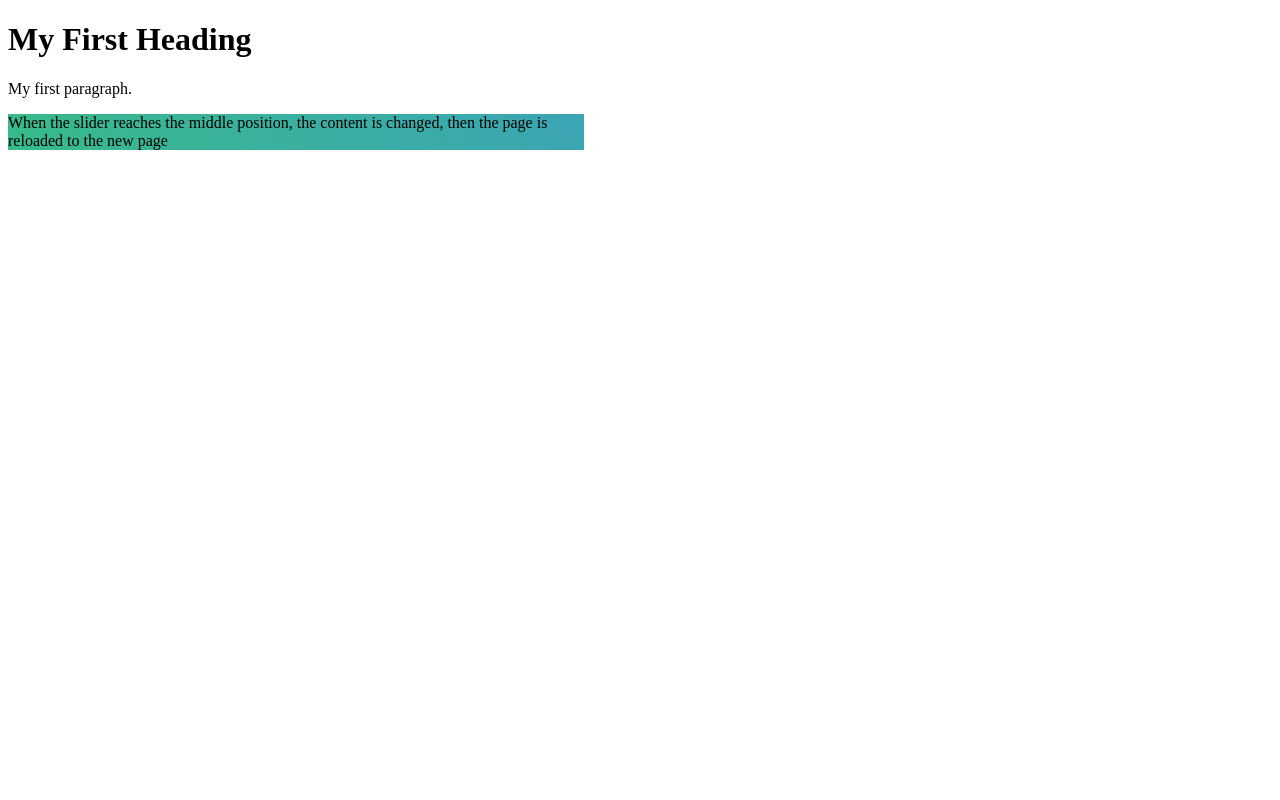
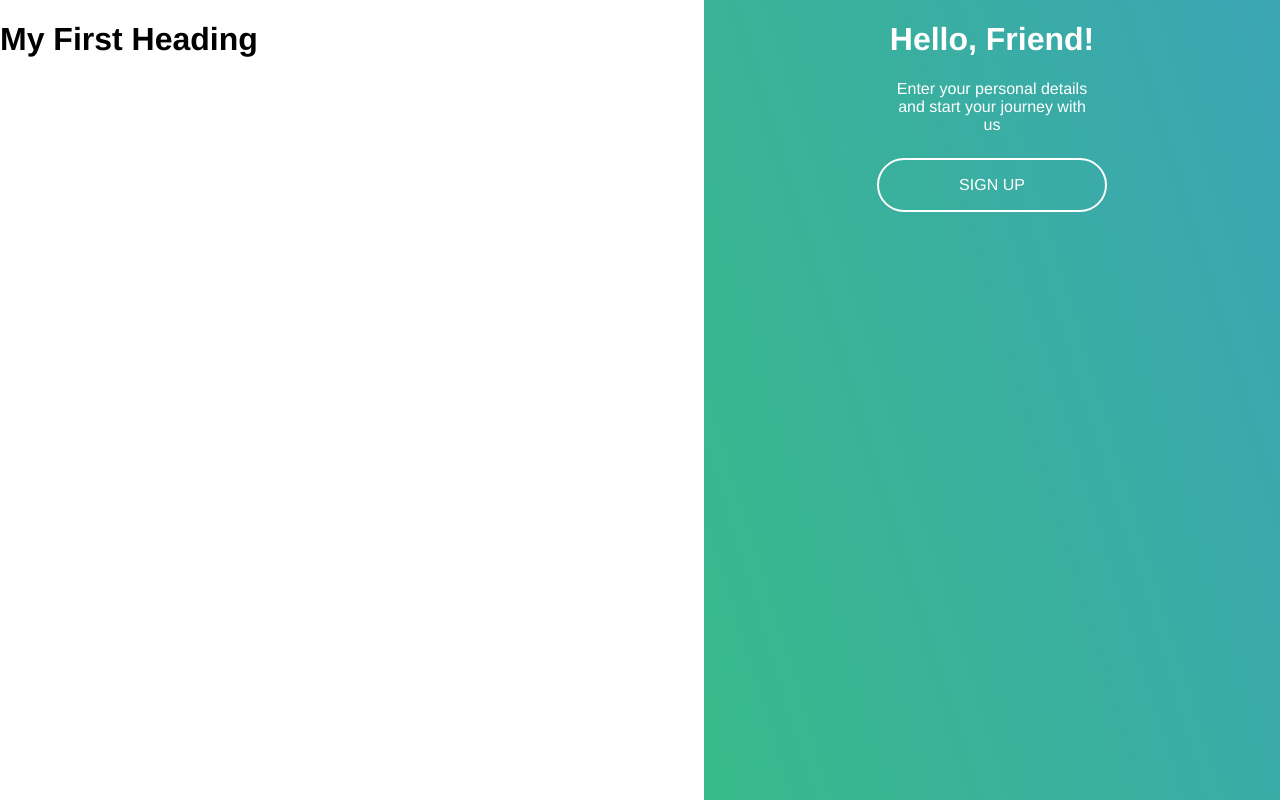
Before and after one commit to antco25/diprella-app, a website built with webpack: page dist/index.html in a window 1280 px wide. Built offline with Linux system fonts and the light colour scheme.

Commit message:
Added webpack server, added slider feature

```diff
--- a/src/index.js
+++ b/src/index.js
@@ -1,3 +1,20 @@
+import './styles.css'
+
 function hello() {
-    console.log("Hello world")
+    let div = document.createElement("div")
+    div.id = "hi"
+    div.innerHTML = "<p>Hello there</p>"
+    document.body.appendChild(div)
 }
+
+function onSliderClick() {
+    let slider = document.getElementById('slider')
+
+    if (!slider.className || slider.className == 'ltr') {
+        slider.className = 'rtl'
+    } else {
+        slider.className = 'ltr'
+    }
+}
+
+document.getElementById("slider-button").addEventListener('click', onSliderClick)
--- a/src/styles.css
+++ b/src/styles.css
@@ -1,4 +1,70 @@
-#slider {
+html, body {
+    height: 100%;
+    margin: 0;
+    font-family: 'Franklin Gothic Medium', 'Arial Narrow', Arial, sans-serif;
+}
+
+#root {
+    height: 100%;
+    overflow: hidden;
+}
+
+#root #slider {
+    position: absolute;
     background-image: linear-gradient(253deg,#3ba5b4 0,#38ba8a 100%);
-    max-width: 36rem;
+    max-width: 100%;
+    width: 36rem;
+    height: 100%;
+    top: 0;
+    right: 0;
+    text-align: center;
 }
+
+#root #slider #slider-content {
+    color: white;
+}
+
+#root #slider #slider-content p {
+    max-width: 13rem;
+    margin: auto;
+    margin-bottom: 1.5rem;
+}
+
+#root #slider #slider-content #slider-button {
+    background-color: transparent;
+    border: 2px solid white;
+    color: white;
+    padding: 1rem 5rem;
+    text-align: center;
+    text-decoration: none;
+    display: inline-block;
+    font-family : inherit;
+    font-size: 1rem;
+    border-radius: 5rem;
+    text-transform: uppercase;
+}
+
+#root #slider #slider-content #slider-button:hover {
+    color: rgb(61, 183, 158);
+    background-color: rgba(0, 0, 0,0.5);
+}
+
+@keyframes ltr {
+    0% {width: 36rem;right: calc(100% - 36rem);}
+    50%{width: 66%;}
+    100% { width: 36rem; right: 0;}
+  }
+
+@keyframes rtl {
+    0% {width: 36rem;left: calc(100% - 36rem);}
+    50%{width: 66%;}
+    100% { width: 36rem; left: 0;}
+  }
+
+#root .ltr {
+    animation: ltr 1s forwards ease-out;
+}
+
+#root .rtl {
+    animation: rtl 1s forwards ease-out;
+}
--- a/webpack.config.js
+++ b/webpack.config.js
@@ -1,9 +1,19 @@
 const path = require('path');
 
 module.exports = {
+  mode: 'development',
   entry: './src/index.js',
   output: {
     filename: 'main.js',
     path: path.resolve(__dirname, 'dist'),
   },
+  devServer: {
+    contentBase: './dist',
+  },
+  module: {
+    rules: [{
+      test: /\.css$/,
+      use: ['style-loader','css-loader'],
+      }],
+  },
 };
```
Also changed, not shown: package.json (+6 -2 lines), dist/index.html, dist/main.js (added), 1 other file.
